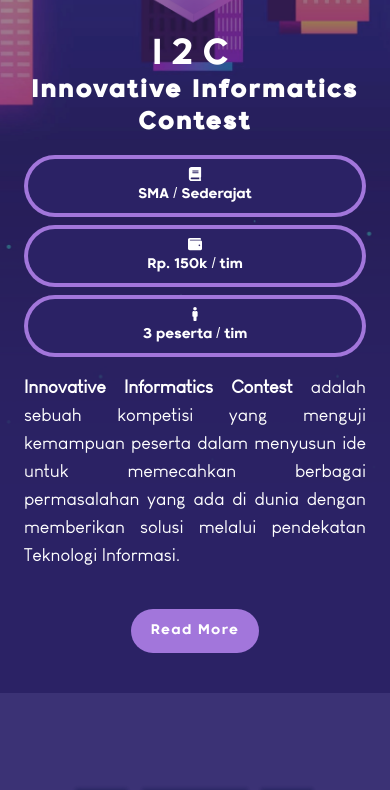
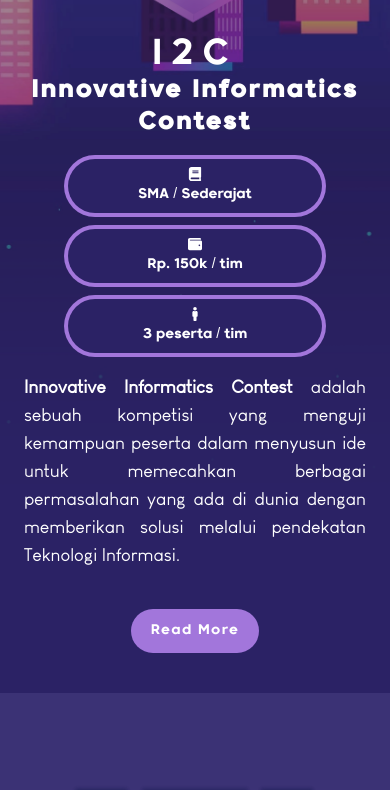
Before and after one commit to HIMAFORKA-UAJY/ifest.uajy.ac.id, a Next.js app: page / in a window 390 px wide. Shown: the part 1140-1930 px from the top of the page. Built offline with nearby package versions, Linux system fonts and the light colour scheme.

Commit message:
Add px to mobile requirement pill

```diff
--- a/src/components/Home/ContentRenderer.tsx
+++ b/src/components/Home/ContentRenderer.tsx
@@ -71,7 +71,7 @@ const ContentRenderer: FC<Props> = ({ content }: Props) => {
               {content.name}
             </div>
           </div>
-          <div className="flex flex-col flex-wrap gap-2 py-4 text-center font-retroica text-sm text-white lg:w-full lg:flex-row lg:gap-6">
+          <div className="flex flex-col flex-wrap gap-2 py-4 px-10 text-center font-retroica text-sm text-white lg:w-full lg:flex-row lg:gap-6 lg:px-0">
             {content.requirements.map((requirement, index) => {
               return (
                 <div
```
